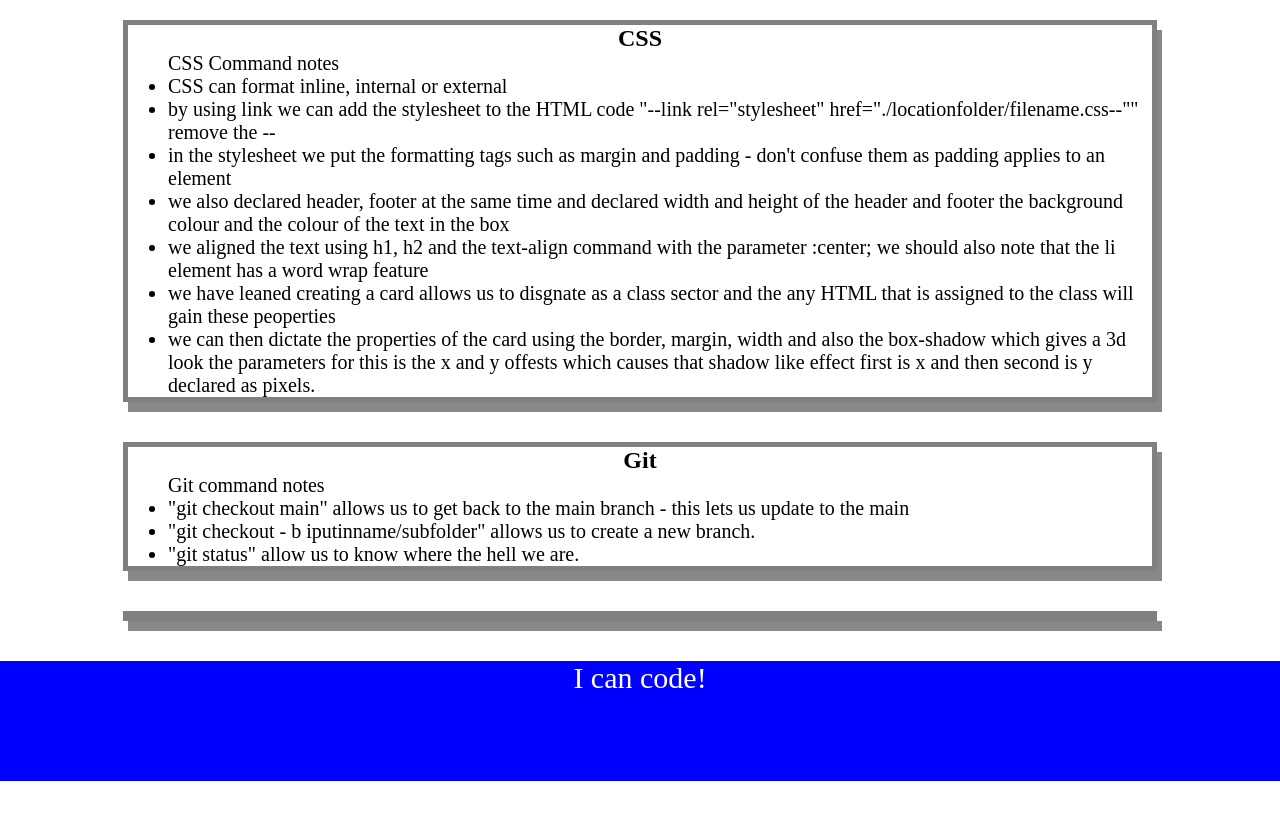
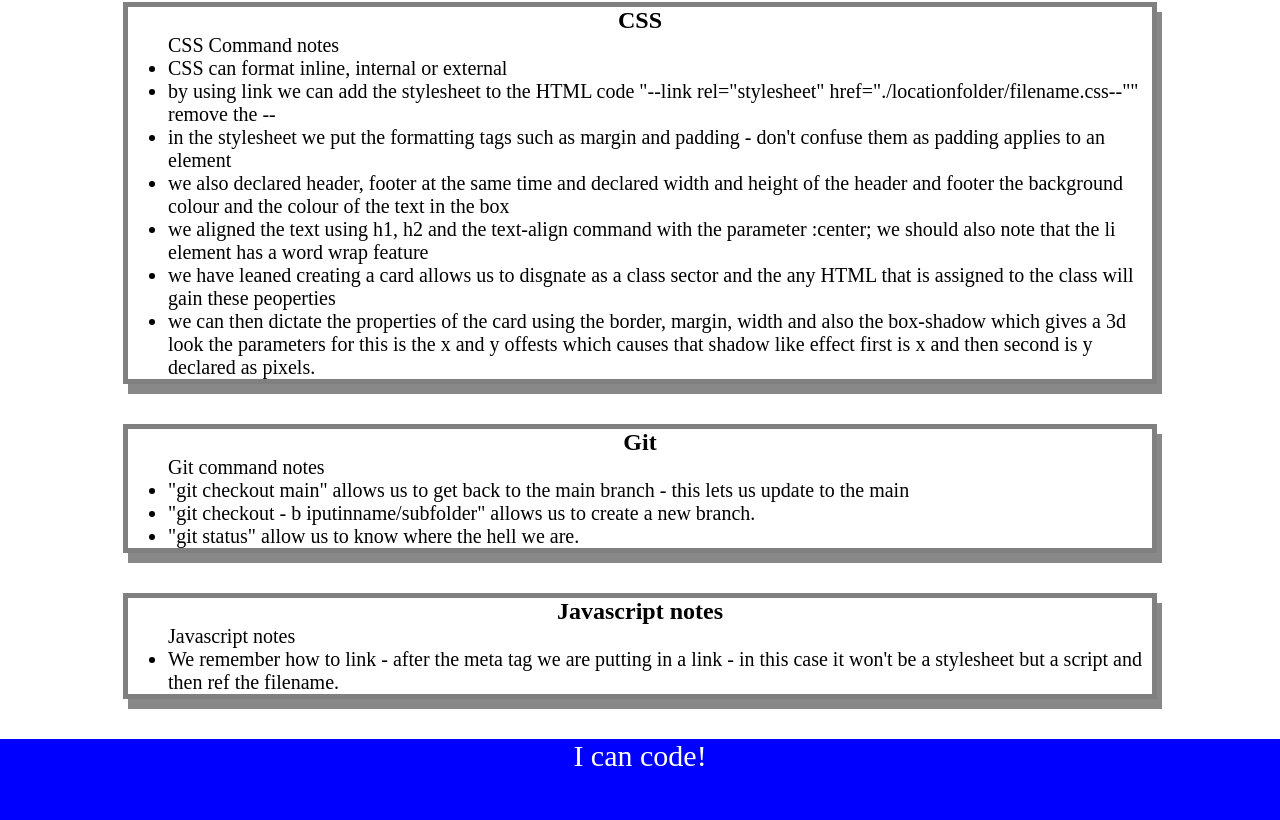
Before and after one commit to rethissunstar/prework-stufdy-guide, a plain HTML site: page index.html in a window 1280 px wide. Shown: the part 304-1124 px from the top of the page. Before the commit the page ends 1085 px from the top, so only its background shows below. Drawn offline with Linux system fonts and the light colour scheme.

Commit message:
added the javascript including the for loop

```diff
--- /dev/null
+++ b/assets/script.js
@@ -0,0 +1,22 @@
+var topics = ['HTML','CSS','Git','JavaScript'];
+
+for(var x =0; x < topics.length; x++) {
+console.log(topics[x]);
+}
+
+ /* if (topic === 'HTML'){
+     console.log("Let's study HTML");
+ }
+ else if (topic === 'CSS'){
+     console.log("Let's study CSS");
+ }
+ else if (topic === 'Git'){
+     console.log("Let's study Git");
+ }
+ else if (topic === 'JavaScript'){
+     console.log("Let's study JavaScript");
+
+ }
+ else {
+     console.log("please try again");
+} */
--- a/index.html
+++ b/index.html
@@ -4,12 +4,14 @@
     <meta charset="UTF-8" />
     <meta http-equiv="X-UA-Compatible" content="IE=edge" />
     <meta name="viewport" content="width=device-width, initial-scale=1.0" />
-    <link rel="stylesheet" href="./assets/style.css"
+    <link rel="stylesheet" href="./assets/style.css" />
+    <!-- <link rel="script" href="./assets/script.js" /> this is not the correct syntax nice try-->
     <title>Prework Study Guide</title>
   </head>
   <body>
     <header id="top">
       <h1>Prework Study Guide</h1>
+      <h2>Open the console to see what is happening</h2>
       <img src="./assets/bowtie-cat.png" alt="Profile image of cat wearing a bow tie." />
     </header>
     <main>
@@ -74,11 +76,21 @@
         </ul>
       </section>
         <section class="card" id="javascript-section">
+          <h2>
+            Javascript notes
+          </h2>
+          <ul>
+            Javascript notes
+            <li>
+              We remember how to link - after the meta tag we are putting in a link - in this case it won't be a stylesheet but a script and then ref the filename.
+            </li>
+          </ul>
       </section>
     </main>
 
     <footer>
       <p>I can code!</p>
     </footer>
+    <script src="./assets/script.js"></script>
   </body>
 </html>
```
